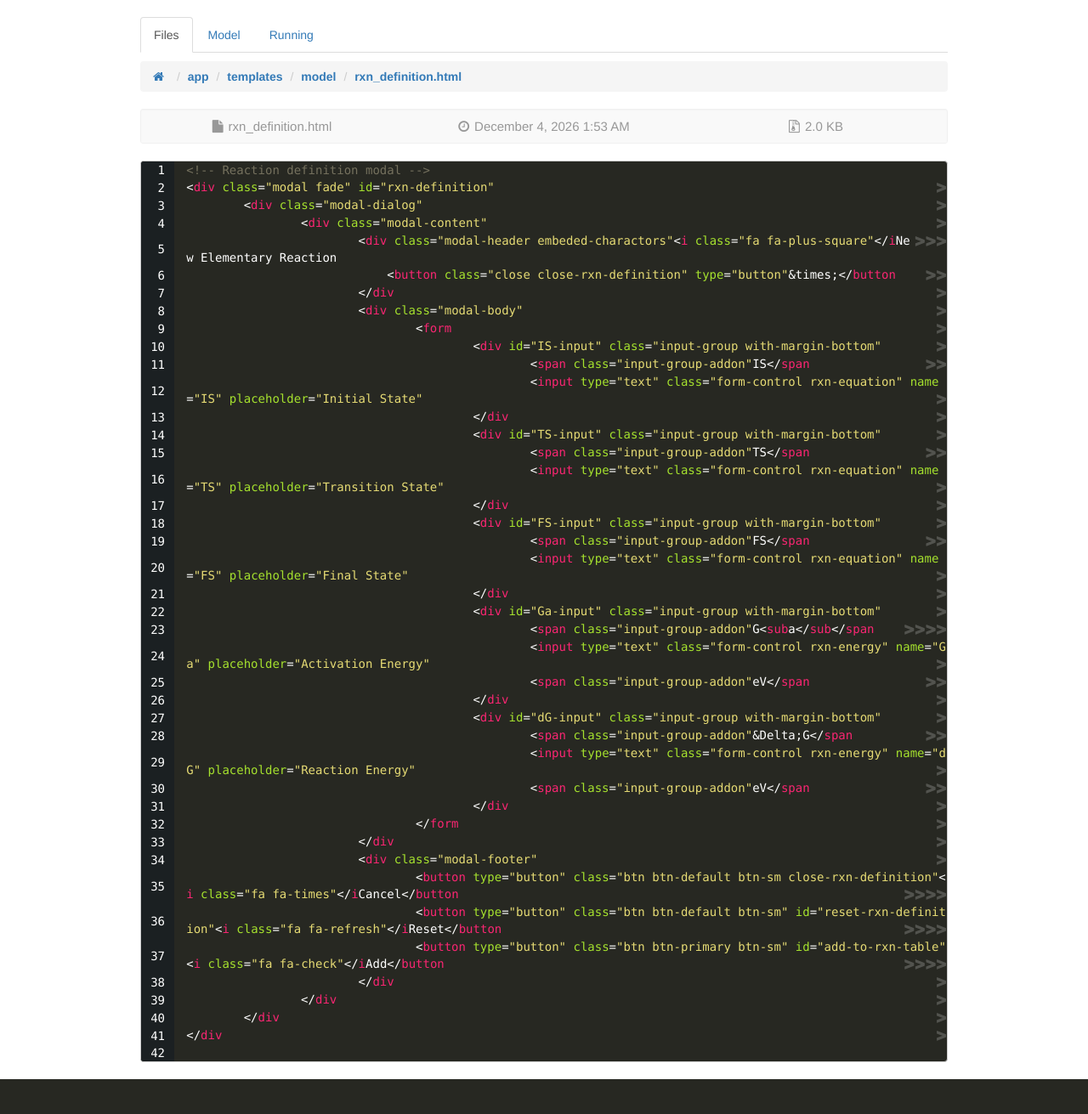
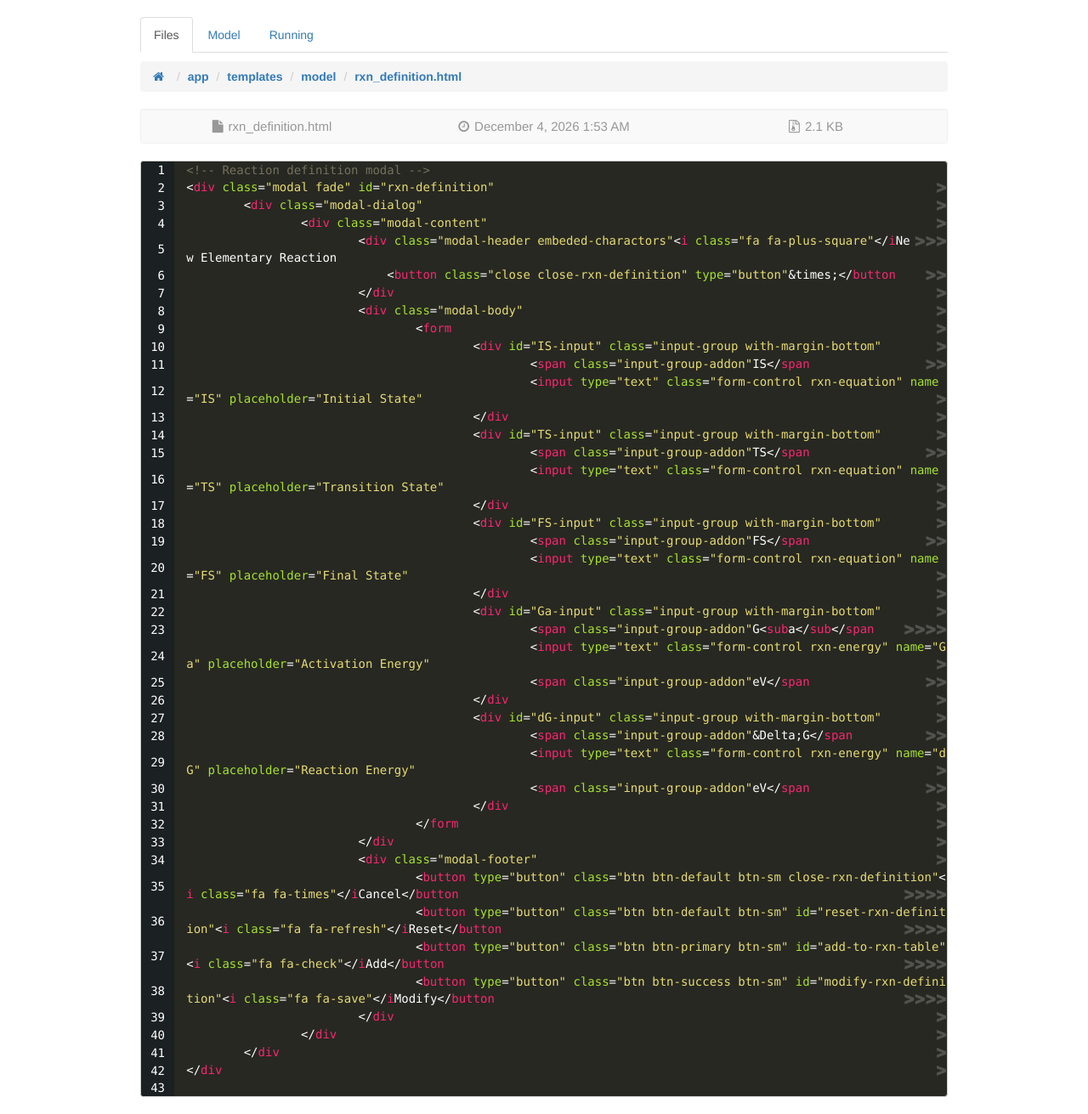
Before and after one commit to PytLab/scaks-hub, a Flask app: page /files/app/templates/model/rxn_definition.html in a window 1280 px wide. Shown: the part 52-1363 px from the top of the page at 85% size. Before the commit the page ends 1322 px from the top, so only its background shows below. Run offline with Flask 2, Linux system fonts and the light colour scheme; some libraries are stand-ins or nearby versions.

Commit message:
完成方程式修改模块

```diff
--- a/app/static/js/kynetix/rxn_definition.js
+++ b/app/static/js/kynetix/rxn_definition.js
@@ -9,6 +9,10 @@
 
         $(this).on('click.kyn', function(event) {
             event.preventDefault();
+
+            // Hide modify button and add add button
+            $('#modify-rxn-definition').css('display', 'none');
+            $('#add-to-rxn-table').css('display', 'inline');
 
             var options = {backdrop: 'static', show: true};
             $('#rxn-definition').modal(options);
@@ -28,47 +32,6 @@
                 }
             }
         });
-    });
-
-    // Edit a rxn definition.
-    $('#edit-rxn').on('click.kyn', function() {
-        var options = {backdrop: 'static', show: true};
-        $('#rxn-definition').modal(options);
-
-        var $is = $('#rxn-definition input[name=IS]');
-        var $ts = $('#rxn-definition input[name=TS]');
-        var $fs = $('#rxn-definition input[name=FS]');
-        var $Ga = $('#rxn-definition input[name=Ga]');
-        var $dG = $('#rxn-definition input[name=dG]');
-
-        $tr = $('#rxn-table input:checkbox:checked:first').parents('tr');
-        if ($tr.data('rxn-type') == 'no-barrier') {
-            $ts.attr('disabled', true);
-            $Ga.attr('disabled', true).val('0.0');
-
-            // Fill fields.
-            var $expr = $tr.children('td.rxn-expression');
-            $is.val($expr.data('is'));
-            $fs.val($expr.data('fs'));
-            var $energies = $tr.children('td.rxn-energies');
-            $dG.val($energies.data('dg'));
-        } else if ($tr.data('rxn-type') == 'with-barrier') {
-            if ($ts.attr('disabled')) {
-                $ts.removeAttr('disabled');
-            }
-            if ($Ga.attr('disabled')) {
-                $Ga.removeAttr('disabled').val('');
-            }
-
-            // Fill fields.
-            var $expr = $tr.children('td.rxn-expression');
-            $is.val($expr.data('is'));
-            $ts.val($expr.data('ts'));
-            $fs.val($expr.data('fs'));
-            var $energies = $tr.children('td.rxn-energies');
-            $Ga.val($energies.data('ga'));
-            $dG.val($energies.data('dg'));
-        }
     });
 
     var clearRxnDefinition = function() {
@@ -347,21 +310,8 @@
         }, dismiss_time);
     };
 
-    $('#add-to-rxn-table').on('click.kyn', function() {
-        // Check inputs firstly.
-        if (!(checkRxnEquation() && checkRxnEnergy())) {
-            addAlertInfo('#rxn-definition form');
-            return false;
-        }
-
-        // Reaction expression.
-        var is = $('#rxn-definition form input[name=IS]').val();
-        var fs = $('#rxn-definition form input[name=FS]').val();
-        var ts = $('#rxn-definition form input[name=TS]').val();
-        var Ga = $('#rxn-definition form input[name=Ga]').val();
-        var dG = $('#rxn-definition form input[name=dG]').val();
-
-        var $row = (function(is, ts, fs, Ga, dG) {
+    /* Get a row jquery object in rxn table */
+    var getRxnTableRow = function(is, ts, fs, Ga, dG) {
         var $row = $('<tr></tr>')
         var $checkbox = $('<td><input type="checkbox"></td>');
         $row.append($checkbox);
@@ -382,16 +332,102 @@
         }
         $row.append($expression);
 
-            Ga = parseFloat(Ga);
-            dG = parseFloat(dG);
         var $energies = $('<td class="rxn-energies">('
-                              + Ga.toFixed(1) + ', '
-                              + dG.toFixed(1) + ')</td>');
-            $energies.attr('Ga', Ga.toFixed(1))
-            .attr('dG', dG.toFixed(1));
+                          + Ga + ', ' + dG + ')</td>');
+        $energies.attr('data-Ga', Ga).attr('data-dG', dG);
         $row.append($energies);
         return $row;
-        })(is, ts, fs, Ga, dG);
+    };
+
+    // Edit a rxn definition.
+    $('#edit-rxn').on('click.kyn', function() {
+        // Hide add button and display modify button.
+        $('#rxn-definition #modify-rxn-definition').css('display', 'inline');
+        $('#rxn-definition #add-to-rxn-table').css('display', 'none');
+
+        var options = {backdrop: 'static', show: true};
+        $('#rxn-definition').modal(options);
+
+        var $is = $('#rxn-definition input[name=IS]');
+        var $ts = $('#rxn-definition input[name=TS]');
+        var $fs = $('#rxn-definition input[name=FS]');
+        var $Ga = $('#rxn-definition input[name=Ga]');
+        var $dG = $('#rxn-definition input[name=dG]');
+
+        $tr = $('#rxn-table input:checkbox:checked:first').parents('tr');
+        if ($tr.data('rxn-type') == 'no-barrier') {
+            $ts.attr('disabled', true);
+            $Ga.attr('disabled', true).val('0.0');
+
+            // Fill fields.
+            var $expr = $tr.children('td.rxn-expression');
+            $is.val($expr.data('is'));
+            $fs.val($expr.data('fs'));
+            var $energies = $tr.children('td.rxn-energies');
+            $dG.val($energies.data('dg'));
+        } else if ($tr.data('rxn-type') == 'with-barrier') {
+            if ($ts.attr('disabled')) {
+                $ts.removeAttr('disabled');
+            }
+            if ($Ga.attr('disabled')) {
+                $Ga.removeAttr('disabled').val('');
+            }
+
+            // Fill fields.
+            var $expr = $tr.children('td.rxn-expression');
+            $is.val($expr.data('is'));
+            $ts.val($expr.data('ts'));
+            $fs.val($expr.data('fs'));
+            var $energies = $tr.children('td.rxn-energies');
+            $Ga.val($energies.data('ga'));
+            $dG.val($energies.data('dg'));
+        }
+    });
+
+    $('#modify-rxn-definition').on('click.kyn', function() {
+        // Check inputs firstly.
+        if (!(checkRxnEquation() && checkRxnEnergy())) {
+            addAlertInfo('#rxn-definition form');
+            return false;
+        }
+
+        // Reaction expression.
+        var is = $('#rxn-definition form input[name=IS]').val();
+        var fs = $('#rxn-definition form input[name=FS]').val();
+        var ts = $('#rxn-definition form input[name=TS]').val();
+        var Ga = $('#rxn-definition form input[name=Ga]').val();
+        var dG = $('#rxn-definition form input[name=dG]').val();
+
+        var $newRow = getRxnTableRow(is, ts, fs, Ga, dG);
+
+        $('#rxn-table input:checkbox:checked:first')
+            .parents('tr')
+            .replaceWith($newRow);
+
+        // Remove modal.
+        $('#rxn-definition').modal('hide');
+
+        clearRxnDefinition();
+
+        // Hide modify button.
+        $('#modify-rxn-definition').css('display', 'none');
+    });
+
+    $('#add-to-rxn-table').on('click.kyn', function() {
+        // Check inputs firstly.
+        if (!(checkRxnEquation() && checkRxnEnergy())) {
+            addAlertInfo('#rxn-definition form');
+            return false;
+        }
+
+        // Reaction expression.
+        var is = $('#rxn-definition form input[name=IS]').val();
+        var fs = $('#rxn-definition form input[name=FS]').val();
+        var ts = $('#rxn-definition form input[name=TS]').val();
+        var Ga = $('#rxn-definition form input[name=Ga]').val();
+        var dG = $('#rxn-definition form input[name=dG]').val();
+
+        var $row = getRxnTableRow(is, ts, fs, Ga, dG);
 
         // Hide information well and show table header.
         if ($('#no-rxns').css('display') != 'none') {
@@ -404,5 +440,7 @@
         $('#rxn-table tbody').append($row);
         $('#rxn-definition').modal('hide');
         clearRxnDefinition();
+
+        $('add-to-rxn-table').css('display', 'none');
     });
 })(jQuery);
--- a/app/templates/model/rxn_definition.html
+++ b/app/templates/model/rxn_definition.html
@@ -35,6 +35,7 @@
 				<button type="button" class="btn btn-default btn-sm close-rxn-definition"><i class="fa fa-times"></i>Cancel</button>
 				<button type="button" class="btn btn-default btn-sm" id="reset-rxn-definition"><i class="fa fa-refresh"></i>Reset</button>
 				<button type="button" class="btn btn-primary btn-sm" id="add-to-rxn-table"><i class="fa fa-check"></i>Add</button>
+				<button type="button" class="btn btn-success btn-sm" id="modify-rxn-definition"><i class="fa fa-save"></i>Modify</button>
 			</div>
 		</div>
 	</div>
```
Lines whose indentation alone changed are shown as unchanged.
